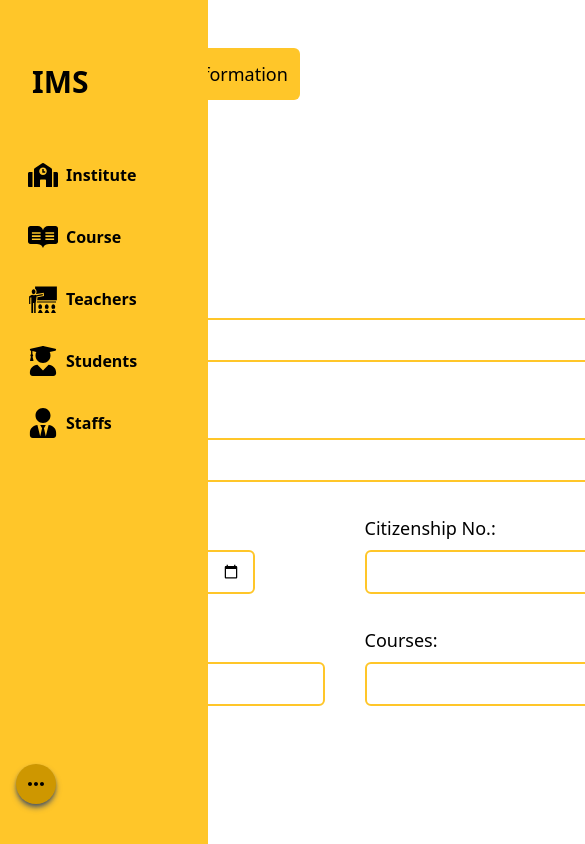
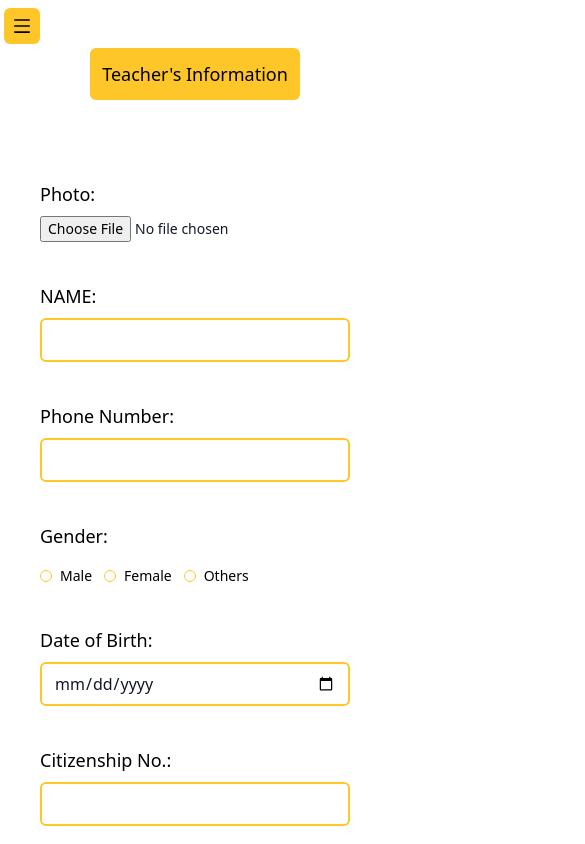
Before and after one commit to shivagyawali/InstituteManagementSystem, a React (Vite) app in the folder client/: page /teachers in a window 390 px wide. Shown: the top 844 px of the page, 585 px wide, since content can reach past the window. Built offline with nearby package versions, Linux system fonts and the light colour scheme.

Commit message:
created ims-ui

```diff
--- a/client/src/components/Sidebar.jsx
+++ b/client/src/components/Sidebar.jsx
@@ -1,5 +1,5 @@
 import { useState } from "react";
-import { AiOutlineLogout } from "react-icons/ai";
+import { AiOutlineLogout, AiOutlineMenu } from "react-icons/ai";
 import { FiSettings } from "react-icons/fi";
 import { FaSchool, FaUserGraduate, FaUserTie, FaReadme } from "react-icons/fa";
 import { GrFormClose } from "react-icons/gr";
@@ -9,17 +9,50 @@ import { Link } from "react-router-dom";
 
 const Sidebar = () => {
   const [menuPop, setMenuPop] = useState(false);
+  const [minimize, setMinimize] = useState(false);
+
 
   return (
-    <div className="fixed top-0">
-      <div className="bg-primary h-screen w-52 flex flex-col p-4 ">
-        <p className="text-3xl font-bold px-4 py-12">IMS</p>
+    <div className='fixed top-0'>
+      <div className={`p-2 text-xl bg-primary rounded-md cursor-pointer mx-1 my-2 md:hidden  ${minimize ? 'hidden' : 'inline-block'}`} onClick={() => (setMinimize(true))}>
+        <AiOutlineMenu />
+      </div>
+      <div className={`bg-primary h-screen w-52 flex flex-col p-4 md:block ${minimize ? 'block' : 'hidden'} `}>
+        <div className="text-3xl font-bold px-4 pt-6 pb-12 flex items-center justify-between ">
+          <p >IMS</p>
+          <GrFormClose onClick={() => (setMinimize(false))} className="md:hidden" />
+        </div>
         <ul className="flex flex-col gap-2 w-full  ">
-          <Link to={'/institute'} ><li className={`sidebar-link flex items-center gap-2`}><FaSchool className="text-3xl" />Institute</li></Link>
-          <Link to={'/course'}><li className="sidebar-link flex items-center gap-2"><FaReadme className="text-3xl" />Course</li></Link>
-          <Link to={'/teachers'}><li className="sidebar-link flex items-center gap-2"><GiTeacher className="text-3xl" />Teachers</li></Link>
-          <Link to={'/students'}><li className="sidebar-link flex items-center gap-2"><FaUserGraduate className="text-3xl" />Students</li></Link>
-          <Link to={'/staffs'}><li className="sidebar-link flex items-center gap-2"><FaUserTie className="text-3xl" />Staffs</li></Link>
+          <Link to={'/institute'} >
+            <li className={`sidebar-link flex items-center gap-2`}>
+              <FaSchool className="text-3xl" />
+              Institute
+            </li>
+          </Link>
+          <Link to={'/course'}>
+            <li className="sidebar-link flex items-center gap-2">
+              <FaReadme className="text-3xl" />
+              Course
+            </li>
+          </Link>
+          <Link to={'/teachers'}>
+            <li className="sidebar-link flex items-center gap-2">
+              <GiTeacher className="text-3xl" />
+              Teachers
+            </li>
+          </Link>
+          <Link to={'/students'}>
+            <li className="sidebar-link flex items-center gap-2">
+              <FaUserGraduate className="text-3xl" />
+              Students
+            </li>
+          </Link>
+          <Link to={'/staffs'}>
+            <li className="sidebar-link flex items-center gap-2">
+              <FaUserTie className="text-3xl" />
+              Staffs
+            </li>
+          </Link>
         </ul>
         <div>
           <div
--- a/client/src/components/Teachers.jsx
+++ b/client/src/components/Teachers.jsx
@@ -10,8 +10,8 @@ const Teachers = () => {
                 >
                     Teacher's Information
                 </p>
-                <form className='flex flex-col gap-8 text-lg font-medium' >
-                    <div className='flex lg:flex-row flex-col justify-between gap-10'>
+                <form className='flex flex-col gap-10 text-lg font-medium w-screen px-10 md:w-2/4 md:px-0' >
+                    <div className='flex lg:flex-row flex-col justify-between gap-10 w-full'>
                         <div className='flex flex-col gap-2'>
                             <label
                                 htmlFor="photo"
@@ -49,7 +49,7 @@ const Teachers = () => {
                             />
                         </div>
                     </div>
-                    <div className='flex justify-between gap-10'>
+                    <div className='flex lg:flex-row flex-col justify-between gap-10 w-full '>
                         <div className='flex flex-col gap-4 '>
                             <label>Gender:</label>
                             <div className='flex gap-3'>
@@ -120,7 +120,7 @@ const Teachers = () => {
                             />
                         </div>
                     </div>
-                    <div className='flex justify-between gap-10'>
+                    <div className='flex lg:flex-row flex-col justify-between gap-10 w-full'>
 
                         <div className='flex flex-col gap-2 '>
                             <label
@@ -159,7 +159,7 @@ const Teachers = () => {
                             />
                         </div>
                     </div>
-                    <div className='flex justify-between gap-10'>
+                    <div className='flex lg:flex-row flex-col justify-between gap-10 w-full'>
 
                         <div className='flex flex-col gap-2'>
                             <label
--- a/client/src/pages/auth/Login.jsx
+++ b/client/src/pages/auth/Login.jsx
@@ -10,13 +10,13 @@ const Login = () => {
     <div>
       <div>
         <div className="fixed top-0 left-0 -z-10 bg-primary w-1/2 h-screen rounded-tr-3xl rounded-br-3xl"></div>
-        <div className="flex w-2/3 items-center justify-center m-auto mt-28 bg-white rounded-3xl overflow-hidden shadow-lg shadow-gray-600">
-          <div className="w-1/2 flex flex-col items-center">
-            <div className="pb-10">
-              <p className="text-3xl font-bold">Welcome to IMS</p>
+        <div className="md:flex md:w-2/3 w-2/3 items-center justify-center m-auto mt-28 bg-white rounded-3xl overflow-hidden shadow-lg shadow-gray-600">
+          <div className="md:w-1/2 w-2-3 flex flex-col items-center">
+            <div className="p-5">
+              <p className="lg:text-3xl mg:text-xl text-lg font-bold pt-10 md:pt-0">Welcome to IMS</p>
             </div>
             <form
-              className="w-full flex flex-col px-10 gap-8 items-center "
+              className="w-full flex flex-col px-10 py-10 gap-8 items-center "
               onSubmit={handleSubmit}
             >
               <input
@@ -39,7 +39,7 @@ const Login = () => {
               </button>
             </form>
           </div>
-          <div className="w-1/2 bg-primary">
+          <div className="w-1/2 bg-primary hidden md:block">
             <img src={LoginImg} alt="" />
           </div>
         </div>
```
